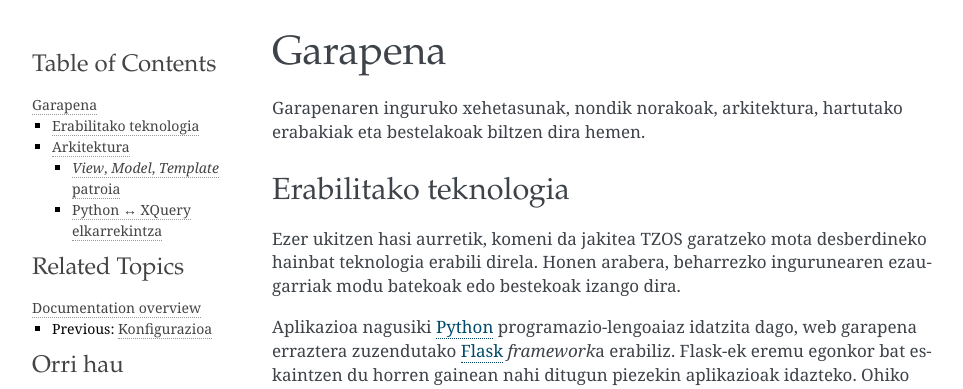
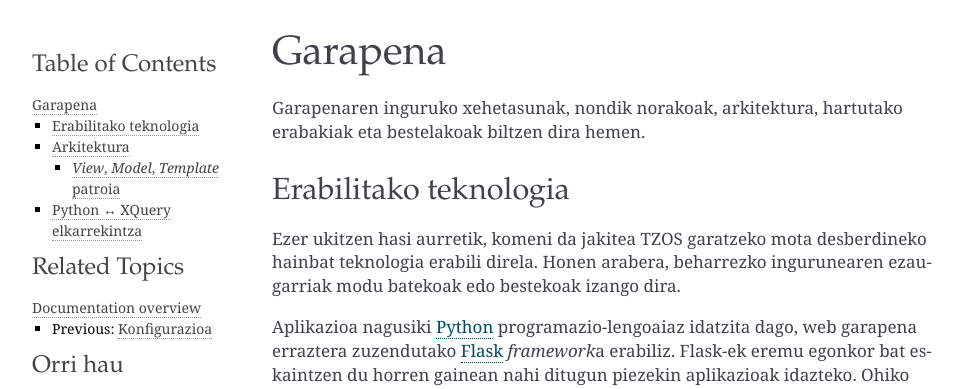
Before and after one commit to julen/tzos, a Sphinx documentation site: the page built from docs/garapena.rst, in a window 1280 px wide. Shown: the top 389 px of the page, without its empty margins (148-1111 px from the left). Built offline with Sphinx 7.4.7, drawn with Linux system fonts in a browser that asks for light colours.

Commit message:
Minor edits.

```diff
--- a/docs/garapena.rst
+++ b/docs/garapena.rst
@@ -105,7 +105,7 @@
 
 
 Python ↔ XQuery elkarrekintza
-^^^^^^^^^^^^^^^^^^^^^^^^^^^^^^
+-----------------------------
 
 Python osagaiak besterik ez daude :ref:`vmt-patroia`\n eta, nahiz eta
 Flask-DBXMLren laguntza izan DBXMLrekiko kudeaketa sinplifikatzeko, ez dago
@@ -127,7 +127,7 @@
 Adibidez, ondorengo XQuery galderak euskarazko termino publiko guztiak
 eskuratuko lituzke:
 
-.. code-block:: xquery
+.. code-block:: XQuery
 
     import module namespace term = "http://tzos.net/term" at "term.xqm";
 
```
